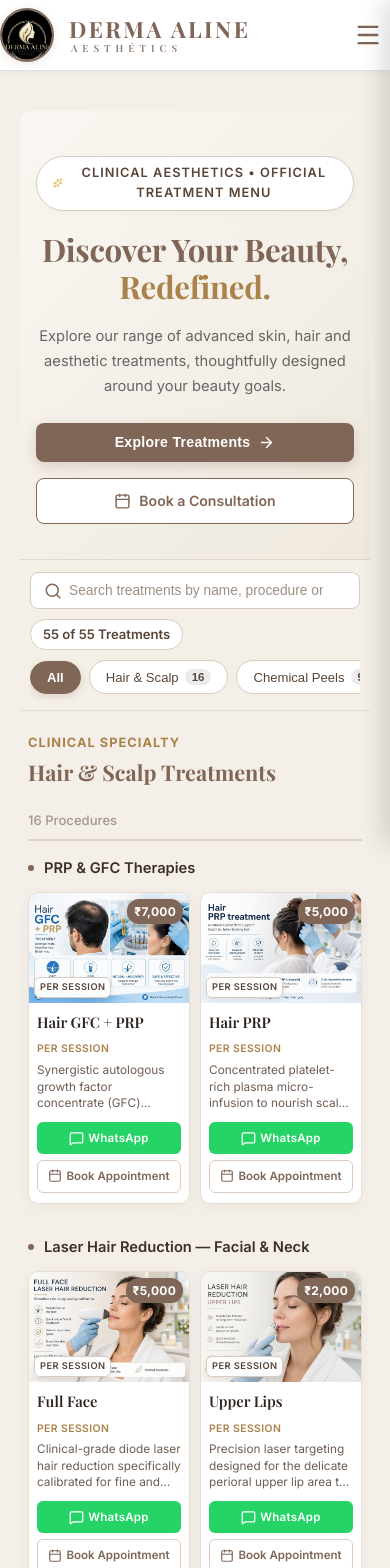
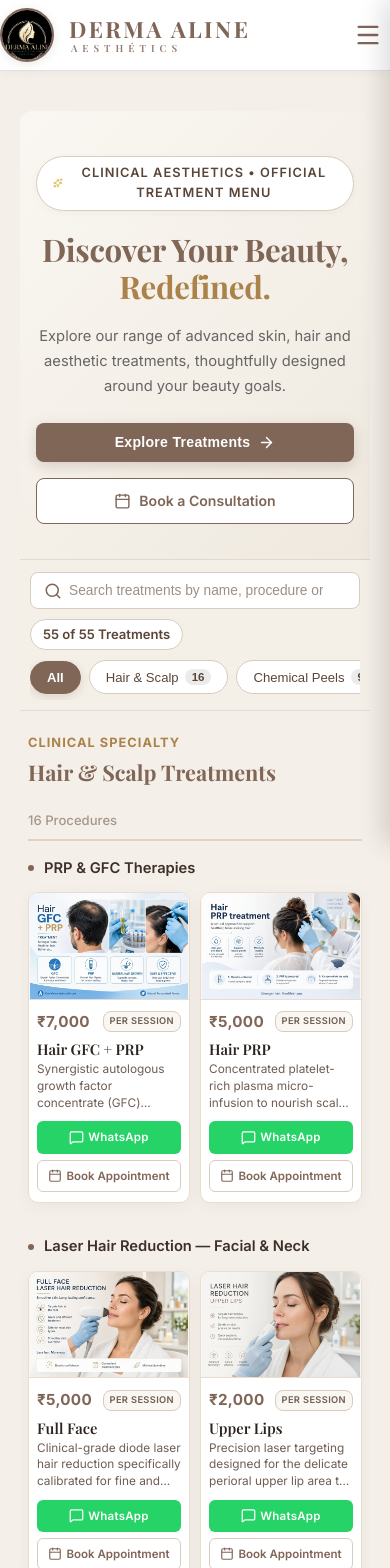
Before and after one commit to Apurv-dwivedi/derma_aline, a React (Vite) app in the folder frontend/: page /treatments in a window 390 px wide. Shown: the top 1568 px of the page. Built offline with nearby package versions, Linux system fonts and the light colour scheme; no server answers; a web font is replaced by a local one.

Commit message:
fix(treatments): prevent image cropping by matching exact 3:2 aspect ratio and unblocking infographic text

```diff
--- a/frontend/src/pages/ClientDashboard.jsx
+++ b/frontend/src/pages/ClientDashboard.jsx
@@ -1086,12 +1086,12 @@ const ClientDashboard = () => {
                   >
                     <div>
                       {item.image && (
-                        <div style={{ width: '100%', height: '140px', borderRadius: '8px', overflow: 'hidden', marginBottom: '14px', backgroundColor: '#faf7f2' }}>
+                        <div style={{ width: '100%', aspectRatio: '3 / 2', borderRadius: '8px', overflow: 'hidden', marginBottom: '14px', backgroundColor: '#faf7f2', border: '1px solid #ebdcd0' }}>
                           <img
                             src={item.image}
                             alt={item.name}
                             loading="lazy"
-                            style={{ width: '100%', height: '100%', objectFit: 'cover' }}
+                            style={{ width: '100%', height: '100%', objectFit: 'contain' }}
                           />
                         </div>
                       )}
--- a/frontend/src/pages/StaffDashboard.jsx
+++ b/frontend/src/pages/StaffDashboard.jsx
@@ -667,12 +667,12 @@ const StaffDashboard = () => {
                   >
                     <div>
                       {item.image && (
-                        <div style={{ width: '100%', height: '130px', borderRadius: '8px', overflow: 'hidden', marginBottom: '12px', backgroundColor: '#faf7f2' }}>
+                        <div style={{ width: '100%', aspectRatio: '3 / 2', borderRadius: '8px', overflow: 'hidden', marginBottom: '12px', backgroundColor: '#faf7f2', border: '1px solid #ebdcd0' }}>
                           <img
                             src={item.image}
                             alt={item.name}
                             loading="lazy"
-                            style={{ width: '100%', height: '100%', objectFit: 'cover' }}
+                            style={{ width: '100%', height: '100%', objectFit: 'contain' }}
                           />
                         </div>
                       )}
--- a/frontend/src/pages/Treatments.jsx
+++ b/frontend/src/pages/Treatments.jsx
@@ -251,31 +251,30 @@ const Treatments = () => {
                         className="treatment-card-item"
                         aria-label={`${treatment.name} - ${treatment.price}`}
                       >
-                        {/* Image Header with Price Badge */}
+                        {/* Image Header (Full, uncropped treatment photo) */}
                         <div className="treatment-card-top">
                           <img
                             src={treatment.image || '/clinic-interior.webp'}
                             alt={`Derma Aline ${treatment.name}`}
                             loading="lazy"
                           />
-                          <div className="treatment-card-top-overlay" />
-                          <div className="treatment-card-price-badge">
-                            {treatment.price}
-                          </div>
-                          <span className="treatment-card-subcat-badge">
-                            {treatment.pricingNote || treatment.subcategory}
-                          </span>
                         </div>
 
                         {/* Card Content Body */}
                         <div className="treatment-card-body">
                           <div>
+                            <div className="treatment-card-price-row">
+                              <span className="treatment-card-price-display">
+                                {treatment.price}
+                              </span>
+                              <span className="treatment-card-subcat-badge-clean">
+                                {treatment.pricingNote || treatment.subcategory}
+                              </span>
+                            </div>
+
                             <h4 className="treatment-card-name">
                               {treatment.displayName || treatment.name}
                             </h4>
-                            <span className="treatment-card-note">
-                              {treatment.pricingNote}
-                            </span>
                             <p className="treatment-card-desc">
                               {treatment.description}
                             </p>
--- a/frontend/src/styles/treatments.css
+++ b/frontend/src/styles/treatments.css
@@ -373,51 +373,51 @@
 
 .treatment-card-top {
   position: relative;
-  height: 160px;
   width: 100%;
+  aspect-ratio: 3 / 2;
+  height: auto;
   overflow: hidden;
-  background-color: #EFE9DF;
+  background-color: #FAF7F2;
+  border-bottom: 1px solid #EBDCD0;
 }
 
 .treatment-card-top img {
   width: 100%;
   height: 100%;
-  object-fit: cover;
-  transition: transform 0.5s ease;
+  object-fit: contain;
+  display: block;
 }
 
 .treatment-card-item:hover .treatment-card-top img {
-  transform: scale(1.05);
+  transform: none;
 }
 
-.treatment-card-price-badge {
-  position: absolute;
-  top: 14px;
-  right: 14px;
-  background-color: var(--color-primary, #806657);
-  color: #FFFFFF;
-  padding: 6px 14px;
-  border-radius: 20px;
-  font-size: 0.95rem;
-  font-weight: 700;
-  letter-spacing: 0.02em;
-  box-shadow: 0 4px 12px rgba(0, 0, 0, 0.18);
+.treatment-card-price-row {
+  display: flex;
+  align-items: center;
+  justify-content: space-between;
+  gap: 8px;
+  margin-bottom: 8px;
+  flex-wrap: wrap;
 }
 
-.treatment-card-subcat-badge {
-  position: absolute;
-  bottom: 12px;
-  left: 14px;
-  background-color: rgba(255, 255, 255, 0.95);
+.treatment-card-price-display {
+  font-size: 1.25rem;
+  font-weight: 700;
+  color: var(--color-primary, #806657);
+  letter-spacing: 0.02em;
+}
+
+.treatment-card-subcat-badge-clean {
+  background-color: #FAF7F2;
   border: 1px solid #D9CBBE;
-  color: #5A4638;
+  color: #6E5D53;
   font-size: 0.72rem;
   font-weight: 600;
-  padding: 4px 10px;
+  padding: 3px 9px;
   border-radius: 12px;
   text-transform: uppercase;
-  letter-spacing: 0.05em;
-  box-shadow: 0 2px 6px rgba(0, 0, 0, 0.08);
+  letter-spacing: 0.04em;
 }
 
 .treatment-card-body {
@@ -747,23 +747,26 @@
     border-radius: 10px;
   }
   .treatment-card-top {
-    height: 110px;
+    height: auto;
+    aspect-ratio: 3 / 2;
   }
-  .treatment-card-price-badge {
-    top: 6px;
-    right: 6px;
-    font-size: 0.75rem;
-    font-weight: 700;
-    padding: 3px 7px;
-    border-radius: 12px;
+  .treatment-card-top img {
+    width: 100%;
+    height: 100%;
+    object-fit: contain;
   }
-  .treatment-card-subcat-badge {
-    bottom: 5px;
-    left: 5px;
+  .treatment-card-price-row {
+    margin-bottom: 6px;
+    gap: 4px;
+  }
+  .treatment-card-price-display {
+    font-size: 0.95rem;
+  }
+  .treatment-card-subcat-badge-clean {
     font-size: 0.58rem;
-    padding: 2px 5px;
-    border-radius: 6px;
-    max-width: 88%;
+    padding: 2px 6px;
+    border-radius: 8px;
+    max-width: 100%;
     white-space: nowrap;
     overflow: hidden;
     text-overflow: ellipsis;
```
